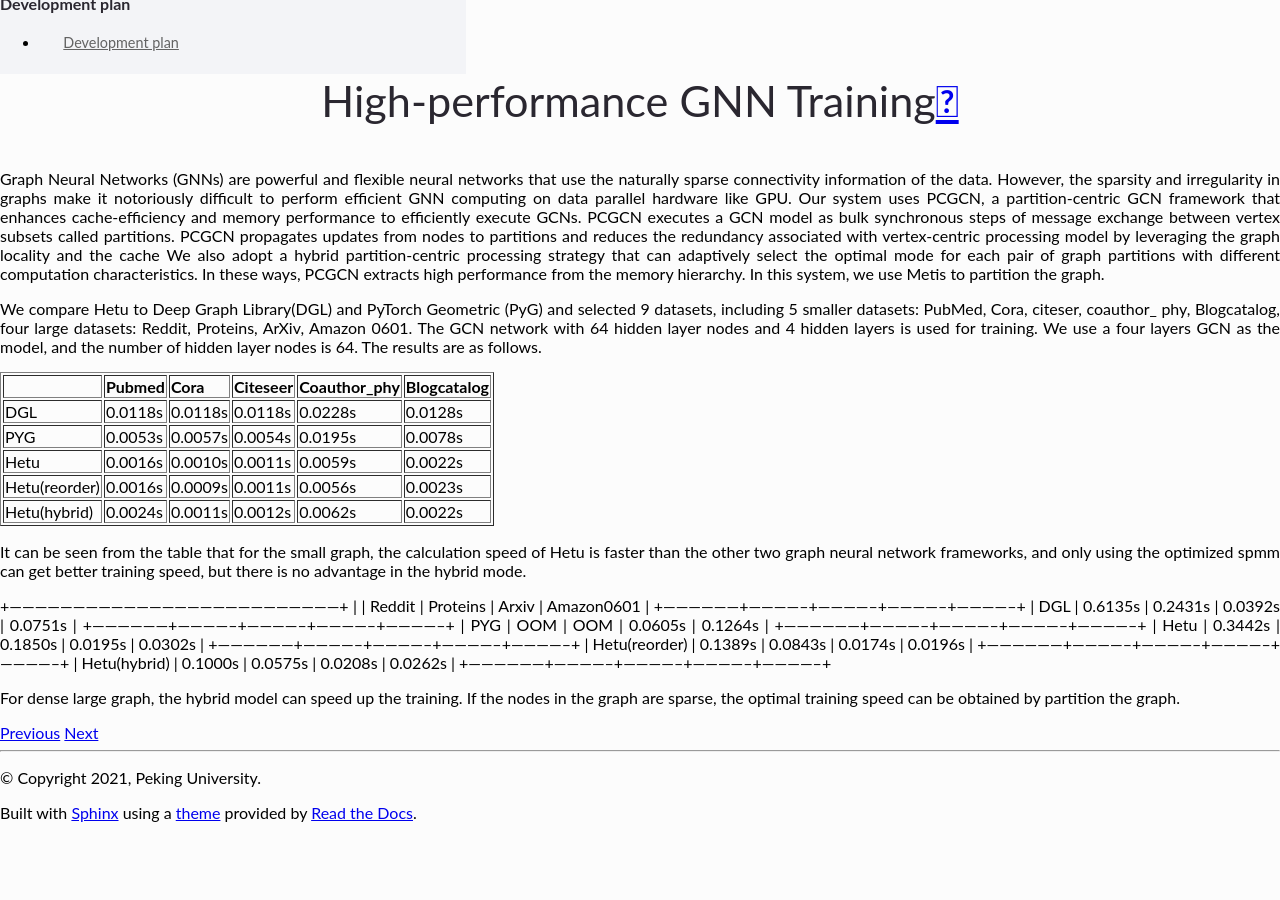
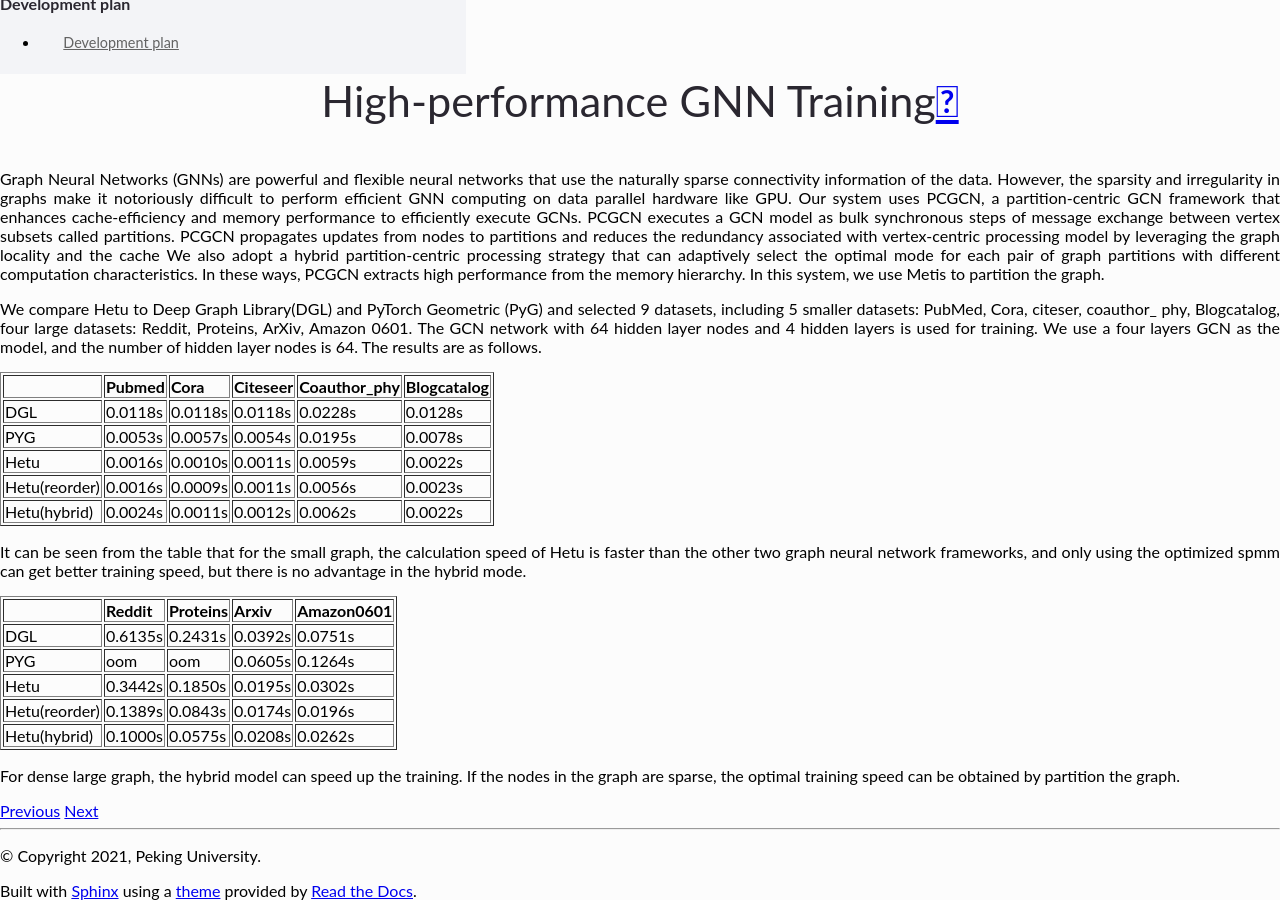
Before and after one commit to njw1123/Hetu_doc, a Sphinx documentation site: the page built from source/Features/content5.md, in a window 1280 px wide and 900 px high, scrolled down 1716 px. Built offline with Sphinx 7.4.7 and the Read the Docs theme 2.0.0, drawn with Linux system fonts in a browser that asks for light colours; before the commit the page ends 2538 px from its top, so only the background shows below that.

```diff
--- a/source/Features/content5.md
+++ b/source/Features/content5.md
@@ -17,18 +17,12 @@ We compare Hetu to Deep Graph Library(DGL)  and PyTorch Geometric (PyG) and sele
 
 It can be seen from the table that for the small graph, the calculation speed of Hetu is faster than the other two graph neural network frameworks, and only using the optimized spmm can get better training speed, but there is no advantage in the hybrid mode.
 
-+------------------------------------------------------------------------------+
-|                  | Reddit       | Proteins     | Arxiv        | Amazon0601   |
-+------------------+--------------+--------------+--------------+--------------+
-| DGL              | 0.6135s      | 0.2431s      | 0.0392s      | 0.0751s      |
-+------------------+--------------+--------------+--------------+--------------+
-| PYG              | OOM          | OOM          | 0.0605s      | 0.1264s      |
-+------------------+--------------+--------------+--------------+--------------+
-| Hetu             | 0.3442s      | 0.1850s      | 0.0195s      | 0.0302s      |
-+------------------+--------------+--------------+--------------+--------------+
-| Hetu(reorder)    | 0.1389s      | 0.0843s      | 0.0174s      | 0.0196s      |
-+------------------+--------------+--------------+--------------+--------------+
-| Hetu(hybrid)     | 0.1000s      | 0.0575s      | 0.0208s      | 0.0262s      |
-+------------------+--------------+--------------+--------------+--------------+
+|                | Reddit  | Proteins | Arxiv   | Amazon0601 |
+|----------------|---------|----------|---------|------------|
+| DGL            | 0.6135s | 0.2431s  | 0.0392s | 0.0751s    |
+| PYG            | oom     | oom      | 0.0605s | 0.1264s    |
+| Hetu           | 0.3442s | 0.1850s  | 0.0195s | 0.0302s    |
+| Hetu(reorder)	 | 0.1389s | 0.0843s  | 0.0174s | 0.0196s    |
+| Hetu(hybrid)	  | 0.1000s | 0.0575s  | 0.0208s | 0.0262s    |
 
 For dense large graph, the hybrid model can speed up the training. If the nodes in the graph are sparse, the optimal training speed can be obtained by partition the graph.
```
